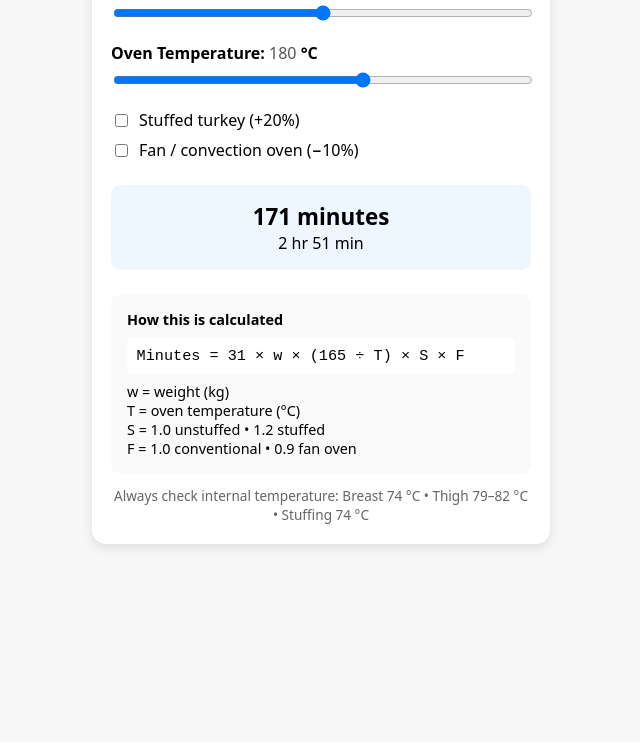
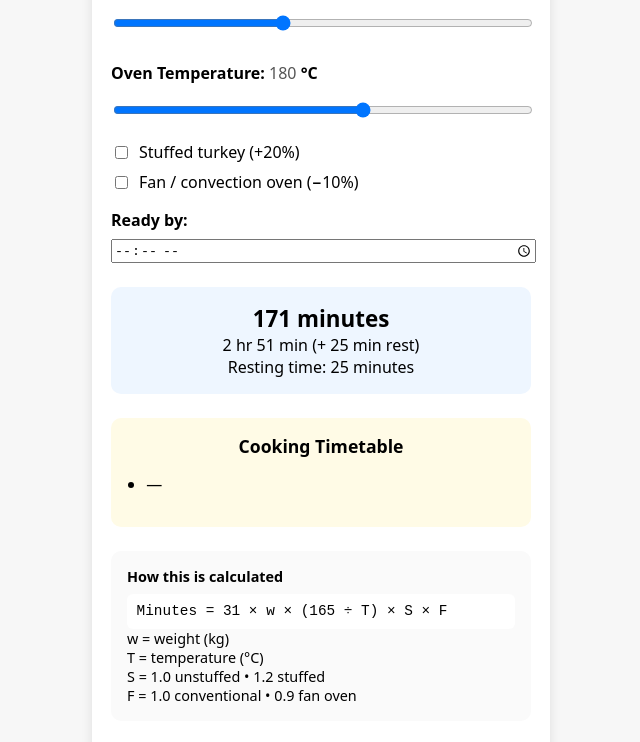
Before and after one commit to EpicShorts/turkey-cooker, a plain HTML site: page index.html in a window 1280 px wide. Shown: the part 122-864 px from the top of the page, without its empty margins (319-959 px from the left). Before the commit the page ends 800 px from the top, so only its background shows below. Drawn offline with Linux system fonts and the light colour scheme.

Commit message:
basting, timetable, better slider, seperate files for css and js, resting

```diff
--- a/index.html
+++ b/index.html
@@ -3,184 +3,52 @@
 <head>
 <meta charset="UTF-8">
 <meta name="viewport" content="width=device-width, initial-scale=1.0">
-<title>Turkey Cooking Time Calculator</title>
-
-<style>
-  body {
-    font-family: system-ui, -apple-system, BlinkMacSystemFont, sans-serif;
-    background: #f7f7f7;
-    margin: 0;
-    padding: 1rem;
-  }
-
-  .container {
-    max-width: 420px;
-    margin: auto;
-    background: white;
-    padding: 1.2rem;
-    border-radius: 14px;
-    box-shadow: 0 4px 12px rgba(0,0,0,0.1);
-  }
-
-  h1 {
-    font-size: 1.4rem;
-    text-align: center;
-    margin-bottom: 1rem;
-  }
-
-  label {
-    font-weight: 600;
-    display: block;
-    margin-top: 1rem;
-  }
-
-  .value {
-    font-weight: 500;
-    color: #555;
-  }
-
-  input[type="range"] {
-    width: 100%;
-    margin-top: 0.5rem;
-  }
-
-  .checkbox-group {
-    margin-top: 1rem;
-  }
-
-  .checkbox-group label {
-    display: flex;
-    align-items: center;
-    font-weight: 500;
-    gap: 0.5rem;
-    margin-top: 0.5rem;
-  }
-
-  .result {
-    margin-top: 1.5rem;
-    padding: 1rem;
-    background: #eef6ff;
-    border-radius: 10px;
-    text-align: center;
-  }
-
-  .result strong {
-    font-size: 1.4rem;
-    display: block;
-  }
-
-  .formula {
-    margin-top: 1.5rem;
-    padding: 1rem;
-    background: #fafafa;
-    border-radius: 10px;
-    font-size: 0.9rem;
-  }
-
-  .formula code {
-    display: block;
-    background: #fff;
-    padding: 0.6rem;
-    border-radius: 6px;
-    font-size: 0.95rem;
-    margin-top: 0.5rem;
-  }
-
-  .note {
-    font-size: 0.85rem;
-    color: #666;
-    margin-top: 0.75rem;
-    text-align: center;
-  }
-</style>
+<title>Turkey Cooking Planner</title>
+<link rel="stylesheet" href="style.css">
 </head>
-
 <body>
 <div class="container">
-  <h1>🦃 Turkey Cooking Time</h1>
+  <h1>🦃 Turkey Cooking Planner</h1>
 
-  <label>
-    Weight: <span class="value" id="weightValue">6.0</span> kg
-  </label>
-  <input type="range" id="weight" min="2" max="10" step="0.1" value="6">
+  <label>Weight: <span class="value" id="weightValue">6.0</span> kg</label>
+  <input type="range" id="weight" min="2" max="12" step="0.1" value="6">
 
-  <label>
-    Oven Temperature: <span class="value" id="tempValue">180</span> °C
-  </label>
-  <input type="range" id="temp" min="150" max="200" step="5" value="180">
+  <label>Oven Temperature: <span class="value" id="tempValue">180</span> °C</label>
+  <input type="range" id="temp" min="150" max="200" step="1" value="180">
 
   <div class="checkbox-group">
-    <label>
-      <input type="checkbox" id="stuffed">
-      Stuffed turkey (+20%)
-    </label>
+    <label><input type="checkbox" id="stuffed">Stuffed turkey (+20%)</label>
+    <label><input type="checkbox" id="fan">Fan / convection oven (−10%)</label>
+  </div>
 
-    <label>
-      <input type="checkbox" id="fan">
-      Fan / convection oven (−10%)
-    </label>
-  </div>
+  <label>Ready by:</label>
+  <input type="time" id="readyTime">
 
   <div class="result">
     <strong id="minutes">—</strong>
     <span id="hours">—</span>
+    <div>Resting time: <span id="restValue">—</span> minutes</div>
+  </div>
+
+  <div class="timetable">
+    <h2>Cooking Timetable</h2>
+    <ul id="timetableList"><li>—</li></ul>
   </div>
 
   <div class="formula">
     <strong>How this is calculated</strong>
-    <code>
-      Minutes = 31 × w × (165 ÷ T) × S × F
-    </code>
-    <div style="margin-top:0.5rem;">
-      w = weight (kg)<br>
-      T = oven temperature (°C)<br>
-      S = 1.0 unstuffed • 1.2 stuffed<br>
-      F = 1.0 conventional • 0.9 fan oven
-    </div>
+    <code>Minutes = 31 × w × (165 ÷ T) × S × F</code>
+    w = weight (kg)<br>
+    T = temperature (°C)<br>
+    S = 1.0 unstuffed • 1.2 stuffed<br>
+    F = 1.0 conventional • 0.9 fan oven
   </div>
 
   <div class="note">
-    Always check internal temperature:
-    Breast 74 °C • Thigh 79–82 °C • Stuffing 74 °C
+    Internal temps: Breast 74 °C • Thigh 79–82 °C • Stuffing 74 °C
   </div>
 </div>
 
-<script>
-  const weightSlider = document.getElementById("weight");
-  const tempSlider = document.getElementById("temp");
-  const stuffedBox = document.getElementById("stuffed");
-  const fanBox = document.getElementById("fan");
-
-  const weightValue = document.getElementById("weightValue");
-  const tempValue = document.getElementById("tempValue");
-  const minutesOutput = document.getElementById("minutes");
-  const hoursOutput = document.getElementById("hours");
-
-  function calculate() {
-    const w = parseFloat(weightSlider.value);
-    const T = parseFloat(tempSlider.value);
-
-    const S = stuffedBox.checked ? 1.2 : 1.0;
-    const F = fanBox.checked ? 0.9 : 1.0;
-
-    const minutes = 31 * w * (165 / T) * S * F;
-
-    const rounded = Math.round(minutes);
-    const hrs = Math.floor(rounded / 60);
-    const mins = rounded % 60;
-
-    weightValue.textContent = w.toFixed(1);
-    tempValue.textContent = T;
-
-    minutesOutput.textContent = `${rounded} minutes`;
-    hoursOutput.textContent = `${hrs} hr ${mins} min`;
-  }
-
-  document.querySelectorAll("input").forEach(input => {
-    input.addEventListener("input", calculate);
-  });
-
-  calculate();
-</script>
+<script src="script.js"></script>
 </body>
 </html>
--- /dev/null
+++ b/script.js
@@ -0,0 +1,97 @@
+const weight = document.getElementById("weight");
+const temp = document.getElementById("temp");
+const stuffed = document.getElementById("stuffed");
+const fan = document.getElementById("fan");
+const readyTime = document.getElementById("readyTime");
+
+const weightValue = document.getElementById("weightValue");
+const tempValue = document.getElementById("tempValue");
+const minutesOut = document.getElementById("minutes");
+const hoursOut = document.getElementById("hours");
+const restValue = document.getElementById("restValue");
+const timetableList = document.getElementById("timetableList");
+
+function formatTime(date){
+  return date.toLocaleTimeString([], {hour:'2-digit',minute:'2-digit'});
+}
+
+function calculate() {
+  const w = parseFloat(weight.value);
+
+  // Round temp to nearest 5°C for calculation
+  let T_raw = parseFloat(temp.value);
+  let T = Math.round(T_raw / 5) * 5;
+
+  const S = stuffed.checked ? 1.2 : 1.0;
+  const F = fan.checked ? 0.9 : 1.0;
+
+  // Cooking time
+  const cookMinutes = 31 * w * (165 / T) * S * F;
+  const totalCook = Math.round(cookMinutes);
+
+  // Automatic resting time
+  let baseRest;
+  if (w <= 4) baseRest = 18;
+  else if (w <= 7) baseRest = 25;
+  else if (w <= 10) baseRest = 35;
+  else baseRest = 50;
+  const restMinutes = Math.round(baseRest * Math.pow(165 / T, 0.1));
+
+  // Update display
+  weightValue.textContent = w.toFixed(1);
+  tempValue.textContent = T;
+  restValue.textContent = restMinutes;
+  minutesOut.textContent = `${totalCook} minutes`;
+  hoursOut.textContent = `${Math.floor(totalCook/60)} hr ${totalCook%60} min (+ ${restMinutes} min rest)`;
+
+  // Timetable calculation
+  if(readyTime.value){
+    const [h,m] = readyTime.value.split(":").map(Number);
+    const ready = new Date();
+    ready.setHours(h,m,0,0);
+
+    const startCooking = new Date(ready.getTime() - (totalCook + restMinutes)*60000);
+    const preheatTime = 15; // minutes
+    const preheatStart = new Date(startCooking.getTime() - preheatTime*60000);
+
+    const bastingInterval = 45; // minutes
+
+    timetableList.innerHTML = '';
+    // Preheat
+    const liPreheat = document.createElement('li');
+    liPreheat.textContent = `Start preheating oven at ${formatTime(preheatStart)}`;
+    timetableList.appendChild(liPreheat);
+
+    // Put in oven
+    const liPutIn = document.createElement('li');
+    liPutIn.textContent = `Put turkey in oven at ${formatTime(startCooking)}`;
+    timetableList.appendChild(liPutIn);
+
+    // Add basting times
+    const numBastes = Math.floor(totalCook / bastingInterval);
+    for(let i=1;i<=numBastes;i++){
+      const bastingTime = new Date(startCooking.getTime() + bastingInterval*i*60000);
+      if(bastingTime < new Date(startCooking.getTime() + totalCook*60000)){
+        const liBaste = document.createElement('li');
+        liBaste.textContent = `Baste at ${formatTime(bastingTime)}`;
+        timetableList.appendChild(liBaste);
+      }
+    }
+
+    // Take out to rest
+    const liCookEnd = document.createElement('li');
+    liCookEnd.textContent = `Take turkey out at ${formatTime(new Date(startCooking.getTime() + totalCook*60000))} to rest`;
+    timetableList.appendChild(liCookEnd);
+
+    // Serve
+    const liServe = document.createElement('li');
+    liServe.textContent = `Serve at ${formatTime(ready)}`;
+    timetableList.appendChild(liServe);
+
+  } else {
+    timetableList.innerHTML = '<li>—</li>';
+  }
+}
+
+document.querySelectorAll("input").forEach(el => el.addEventListener("input", calculate));
+calculate();
--- /dev/null
+++ b/style.css
@@ -0,0 +1,100 @@
+body {
+  font-family: system-ui, -apple-system, BlinkMacSystemFont, sans-serif;
+  background: #f7f7f7;
+  margin: 0;
+  padding: 1rem;
+}
+
+.container {
+  max-width: 420px;
+  margin: auto;
+  background: white;
+  padding: 1.2rem;
+  border-radius: 14px;
+  box-shadow: 0 4px 12px rgba(0,0,0,0.1);
+}
+
+h1 {
+  font-size: 1.4rem;
+  text-align: center;
+  margin-bottom: 1rem;
+}
+
+label {
+  font-weight: 600;
+  display: block;
+  margin-top: 1rem;
+}
+
+.value {
+  font-weight: 500;
+  color: #555;
+}
+
+input[type="range"], input[type="time"] {
+  width: 100%;
+  margin-top: 0.5rem;
+  touch-action: pan-x;
+}
+
+input[type="range"] {
+  height: 36px;
+}
+
+.checkbox-group label {
+  display: flex;
+  align-items: center;
+  gap: 0.5rem;
+  margin-top: 0.5rem;
+  font-weight: 500;
+}
+
+.result, .formula, .note, .timetable {
+  margin-top: 1.5rem;
+  padding: 1rem;
+  border-radius: 10px;
+}
+
+.result {
+  background: #eef6ff;
+  text-align: center;
+}
+
+.result strong {
+  font-size: 1.4rem;
+  display: block;
+}
+
+.formula {
+  background: #fafafa;
+  font-size: 0.9rem;
+}
+
+.formula code {
+  display: block;
+  background: #fff;
+  padding: 0.6rem;
+  border-radius: 6px;
+  margin-top: 0.5rem;
+}
+
+.note {
+  font-size: 0.85rem;
+  color: #666;
+  text-align: center;
+}
+
+.timetable {
+  background: #fffbe6;
+}
+
+.timetable h2 {
+  font-size: 1.1rem;
+  margin-top: 0;
+  text-align: center;
+}
+
+.timetable ul {
+  padding-left: 1.2rem;
+  margin-top: 0.5rem;
+}
```
